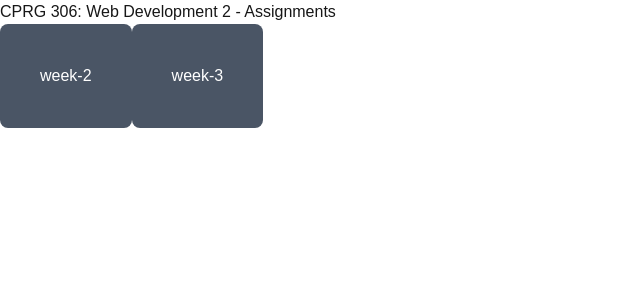
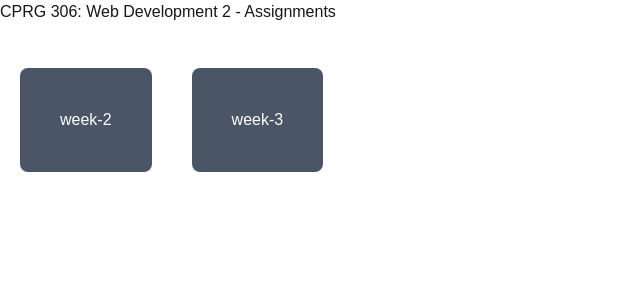
Before and after one commit to samirkarki-1234567890/cprg306-assignments, a Next.js app: page / in a window 1280 px wide. Shown: the top 300 px of the page, without its empty margins (0-640 px from the left). Built offline with nearby package versions, Linux system fonts and the light colour scheme.

Commit message:
updated buttons

```diff
--- a/app/page.tsx
+++ b/app/page.tsx
@@ -5,9 +5,10 @@ export default function Home() {
     <main>
         <h1>CPRG 306: Web Development 2 - Assignments</h1>
         <Link href="/week-2">
-        <button className="p-10 bg-gray-600 text-white rounded-lg" type="button">week-2</button></Link>
+        <br />
+        <button className="p-10 m-5 bg-gray-600 text-white rounded-lg" type="button">week-2</button></Link>
         <Link href="/week-3">
-        <button className="p-10 bg-gray-600 text-white rounded-lg" type="button">week-3</button></Link>
+        <button className="p-10 m-5 bg-gray-600 text-white rounded-lg" type="button">week-3</button></Link>
     </main>
   );
 }
```
